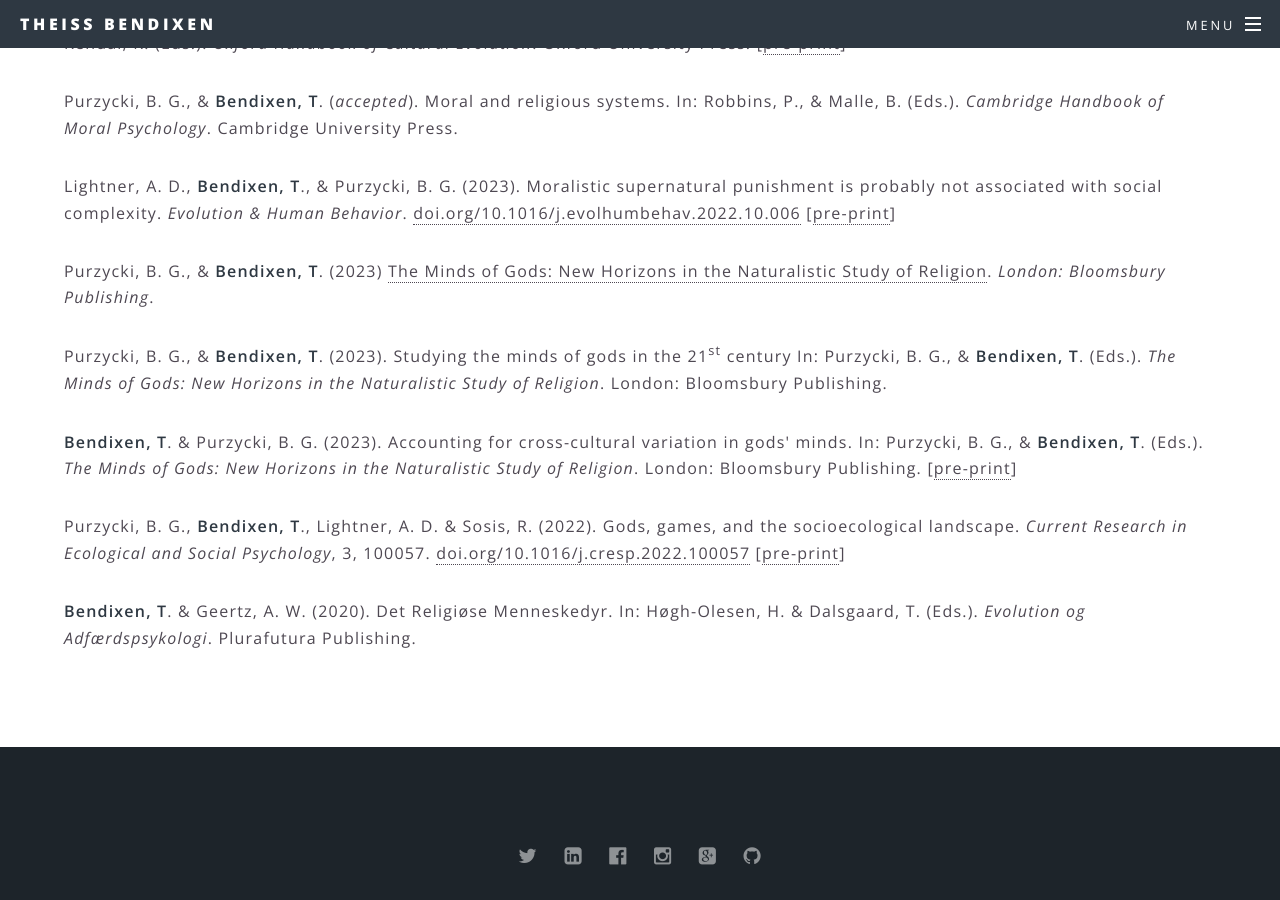
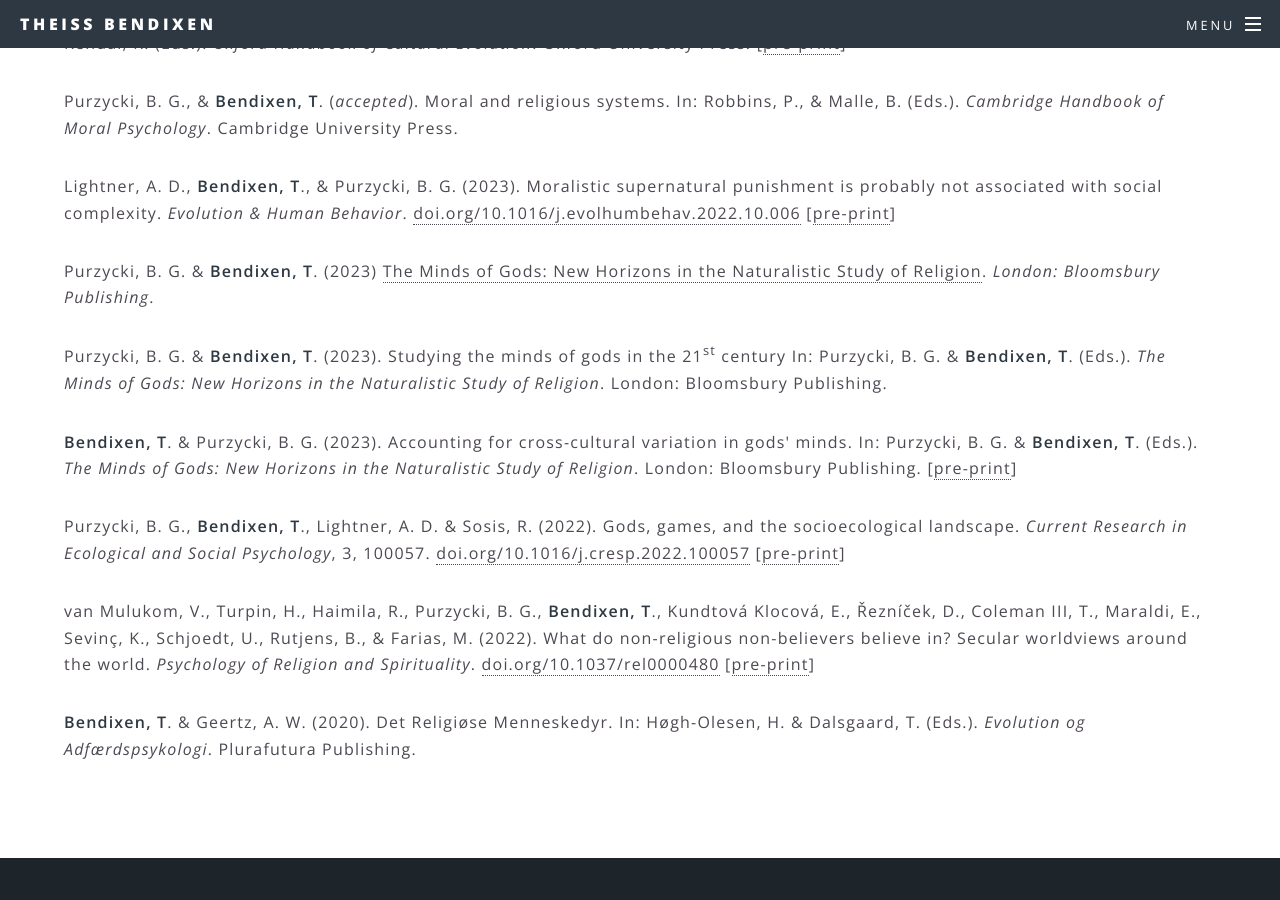
Before and after one commit to tbendixen/tbendixen.github.io, a Jekyll site: the page built from forskning.html, in a window 1280 px wide and 900 px high, scrolled down 3030 px. Built offline with Jekyll 4.4.1, drawn with Linux system fonts in a browser that asks for light colours.

Commit message:
Update forskning.html

```diff
--- a/forskning.html
+++ b/forskning.html
@@ -81,12 +81,16 @@ title: Forskning
 				<p>Lightner, A. D., <b>Bendixen, T</b>., & Purzycki, B. G. (2023). Moralistic supernatural punishment is probably not associated with social complexity.
 					<i>Evolution & Human Behavior</i>. <a href="https://doi.org/10.1016/j.evolhumbehav.2022.10.006">doi.org/10.1016/j.evolhumbehav.2022.10.006</a>
 				[<a href="https://psyarxiv.com/fhscv/">pre-print</a>]</p>
-				<p>Purzycki, B. G., & <b>Bendixen, T</b>. (2023) <a href="https://www.bloomsbury.com/us/minds-of-gods-9781350265714/">The Minds of Gods: New Horizons in the Naturalistic Study of Religion</a>. <i>London: Bloomsbury Publishing</i>.</p>
-				<p>Purzycki, B. G., & <b>Bendixen, T</b>. (2023). Studying the minds of gods in the 21<sup>st</sup> century In: Purzycki, B. G., & <b>Bendixen, T</b>. (Eds.). <i>The Minds of Gods: New Horizons in the Naturalistic Study of Religion</i>. London: Bloomsbury Publishing.</p>
-				<p><b>Bendixen, T</b>. & Purzycki, B. G. (2023). Accounting for cross-cultural variation in gods' minds. In: Purzycki, B. G., & <b>Bendixen, T</b>. (Eds.). <i>The Minds of Gods: New Horizons in the Naturalistic Study of Religion</i>. London: Bloomsbury Publishing.
+				<p>Purzycki, B. G. & <b>Bendixen, T</b>. (2023) <a href="https://www.bloomsbury.com/us/minds-of-gods-9781350265714/">The Minds of Gods: New Horizons in the Naturalistic Study of Religion</a>. <i>London: Bloomsbury Publishing</i>.</p>
+				<p>Purzycki, B. G. & <b>Bendixen, T</b>. (2023). Studying the minds of gods in the 21<sup>st</sup> century In: Purzycki, B. G. & <b>Bendixen, T</b>. (Eds.). <i>The Minds of Gods: New Horizons in the Naturalistic Study of Religion</i>. London: Bloomsbury Publishing.</p>
+				<p><b>Bendixen, T</b>. & Purzycki, B. G. (2023). Accounting for cross-cultural variation in gods' minds. In: Purzycki, B. G. & <b>Bendixen, T</b>. (Eds.). <i>The Minds of Gods: New Horizons in the Naturalistic Study of Religion</i>. London: Bloomsbury Publishing.
 				[<a href="https://pure.au.dk/portal/files/232105006/BendixenPurzycki_MoG.pdf">pre-print</a>]</p>
 				<p>Purzycki, B. G., <b>Bendixen, T</b>., Lightner, A. D. & Sosis, R. (2022). Gods, games, and the socioecological landscape.
 					<i>Current Research in Ecological and Social Psychology</i>, 3, 100057. <a href="https://doi.org/10.1016/j.cresp.2022.100057">doi.org/10.1016/j.cresp.2022.100057</a>
 				[<a href="https://psyarxiv.com/r9qtm/">pre-print</a>]</p>
+				<p>van Mulukom, V., Turpin, H., Haimila, R., Purzycki, B. G., <b>Bendixen, T</b>., Kundtová Klocová, E., Řezníček, D., Coleman III, T., Maraldi, E., Sevinç, K., Schjoedt, U., Rutjens, B., & Farias, M. (2022).
+					What do non-religious non-believers believe in? Secular worldviews around the world. <i>Psychology of Religion and Spirituality</i>.
+				 	<a href="https://doi.org/10.1037/rel0000480">doi.org/10.1037/rel0000480</a>
+					[<a href="https://psyarxiv.com/gtcem">pre-print</a>]</p>
 				<p><b>Bendixen, T</b>. & Geertz, A. W. (2020). Det Religiøse Menneskedyr.
 					In: Høgh-Olesen, H. & Dalsgaard, T. (Eds.). <i>Evolution og Adfærdspsykologi</i>. Plurafutura Publishing.</p>
```
